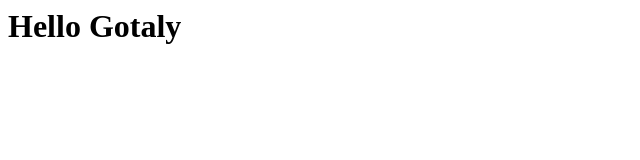
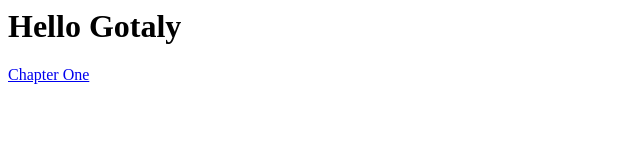
Before and after one commit to gotaly-it/the_awk_programming_translate, a plain HTML site: page index.html in a window 1280 px wide. Shown: the whole page, without its empty margins (0-640 px from the left). Drawn offline with Linux system fonts and the light colour scheme.

Commit message:
test github pages

```diff
--- a/index.html
+++ b/index.html
@@ -1 +1,2 @@
 <h1>Hello Gotaly</h1>
+<a href="./chapter1.rst">Chapter One </a>
```
